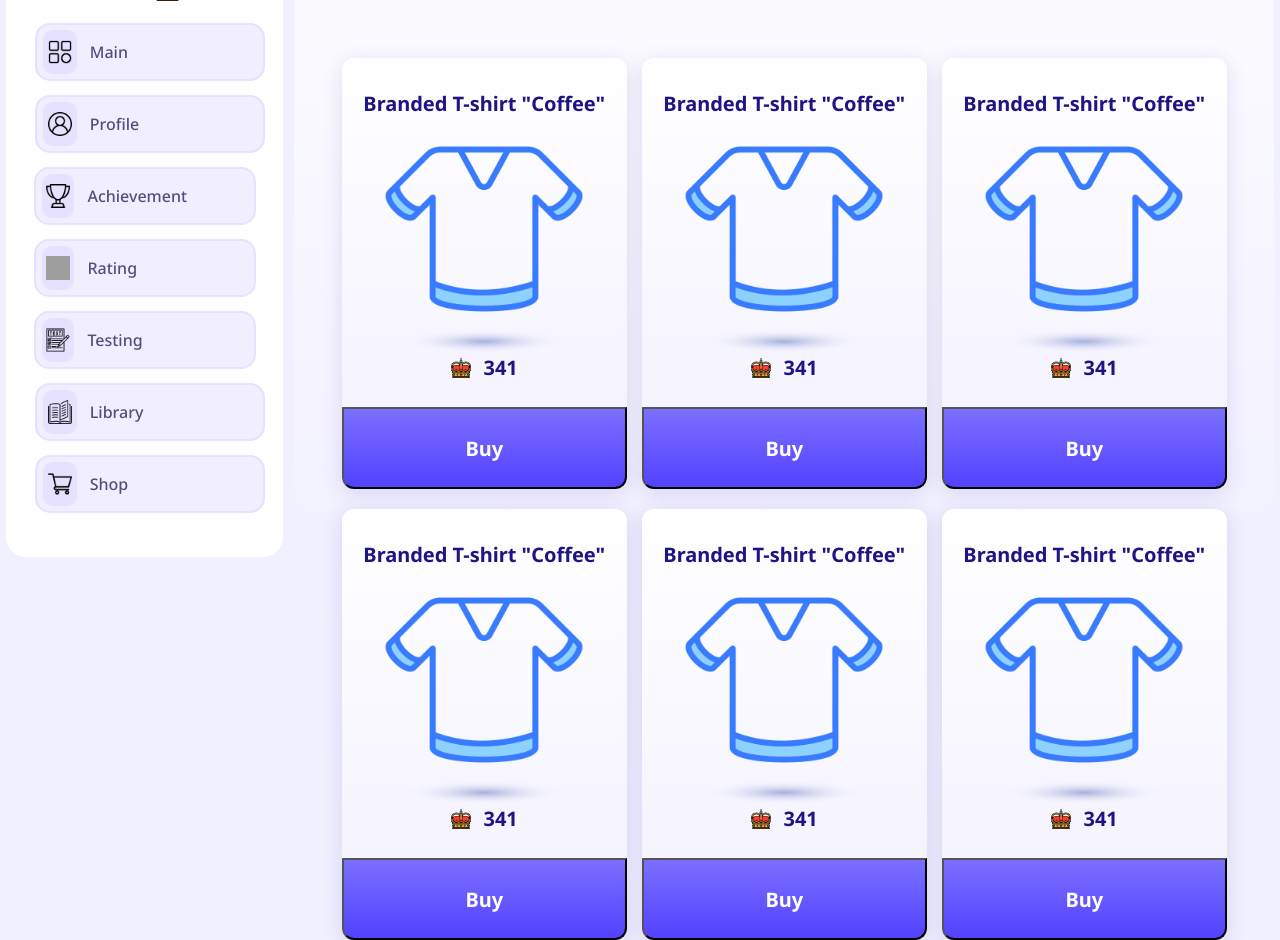
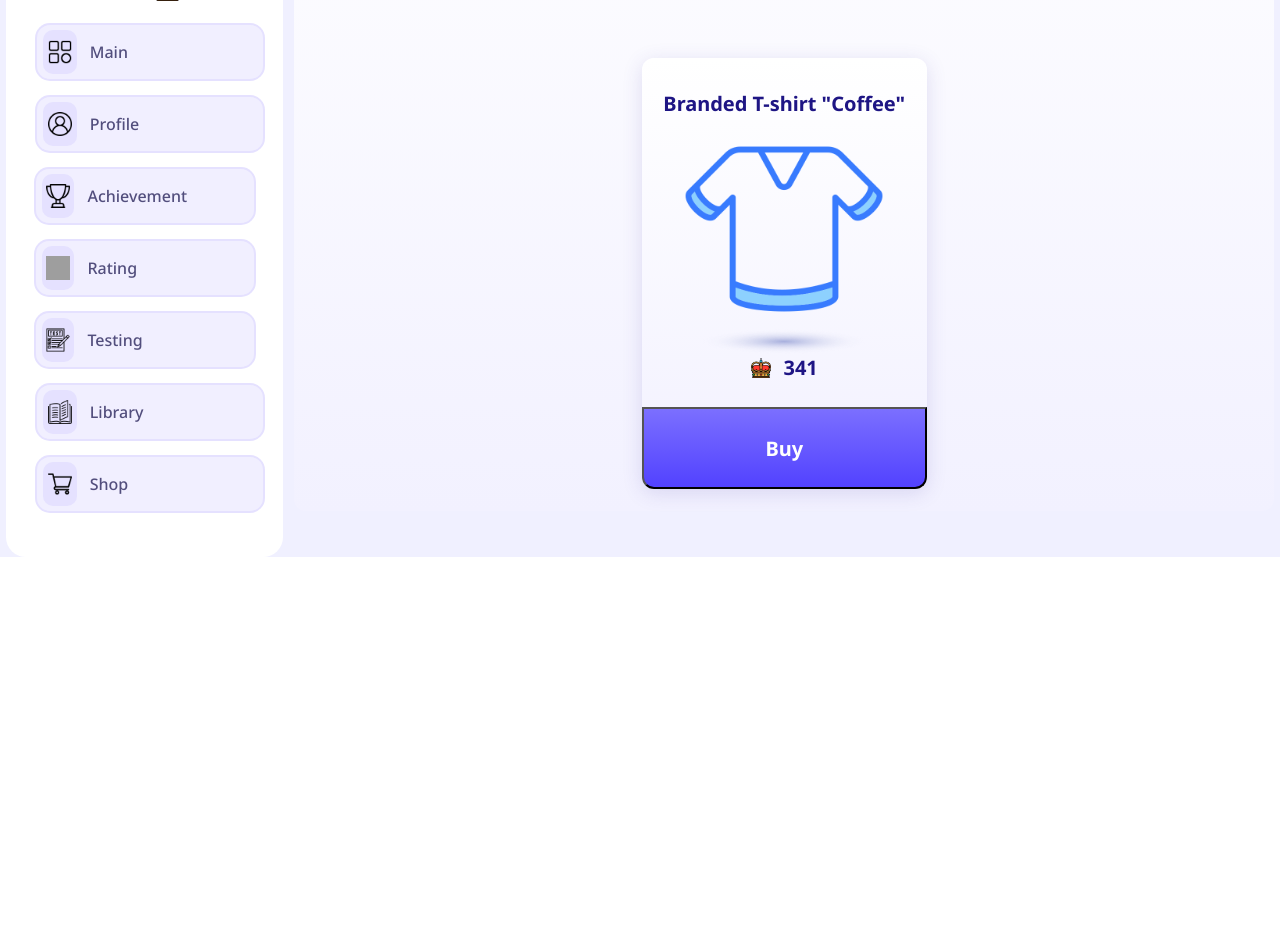
Before and after one commit to GennadiiLazovskii/corporateCaffeApp, a React (Vite) app: page /shop in a window 1280 px wide. Shown: the part 360-1300 px from the top of the page. After the commit the page ends 917 px from the top, so only its background shows below. Built offline with nearby package versions, Linux system fonts and the light colour scheme; grey boxes are pictures that could not be loaded.

Commit message:
Add reducer userShopItemDescr

```diff
--- a/src/components/actions/modalActions.jsx
+++ b/src/components/actions/modalActions.jsx
@@ -9,3 +9,11 @@ export const showDescrActiveTask = () => ({
 export const hideModal = () => ({
     type: 'HIDE_MODAL',
 });
+
+export const showUserShopItemDescr = () => ({
+    type: 'SHOW_USER_SHOP_ITEM_DESCR',
+});
+
+export const hideUserShopItemDescr = () => ({
+    type: 'HIDE_USER_SHOP_ITEM_DESCR',
+});
--- a/src/components/reducers/modalReducer.jsx
+++ b/src/components/reducers/modalReducer.jsx
@@ -18,6 +18,16 @@ export const modalReducer = (state, action) => {
                 openContestMonth: false,
                 openDescrActiveTask: false,
             };
+        case 'SHOW_USER_SHOP_ITEM_DESCR':
+            return {
+                ...state,
+                openShopItemDescr: true,
+            };
+        case 'HIDE_USER_SHOP_ITEM_DESCR':
+            return {
+                ...state,
+                openShopItemDescr: false,
+            };
         default:
             return state;
     }
--- a/src/components/userShop/userShopCard/UserShopCard.jsx
+++ b/src/components/userShop/userShopCard/UserShopCard.jsx
@@ -1,9 +1,28 @@
+import { modalReducer } from '../../reducers/modalReducer';
+import { showUserShopItemDescr, hideUserShopItemDescr } from '../../actions/modalActions';
+import { useReducer } from 'react';
 import styles from "./UserShopCard.module.scss";
 import Crown from "../../../img/user/crown.png";
 import tShirt from "../../../img/user/t-shirt.png";
 import Ellipse from "../../../img/user/Ellipse.png"
+import UserShopItemDescr from '../userShopItemDescr/UserShopItemDescr';
 
 const UserShopCard = () => {
+
+    const initialState = {
+        openShopItemDescr: false,
+    }
+
+    const [state, dispatch] = useReducer(modalReducer, initialState);
+
+    const handleShowUserShopItemDescr = () => {
+        dispatch(showUserShopItemDescr());
+    };
+
+    const handleHideUserShopItemDescr = () => {
+        dispatch(hideUserShopItemDescr());
+    };
+
     return (
         <div className={styles.userShopCard}>
             <div className={styles.userShopCardWrap}>
@@ -11,7 +30,7 @@ const UserShopCard = () => {
                     <p>Branded T-shirt "Coffee" </p>
                 </div>
                 <div className={styles.userShopCardImg}>
-                    <img src={tShirt} alt="t-Shirt" />
+                    <img onClick={handleShowUserShopItemDescr} src={tShirt} alt="t-Shirt" />
                     <img className={styles.userShopCardImgEllipse} src={Ellipse} alt="Ellipse" />
                 </div>
                 <div className={styles.userShopCardPrice}>
@@ -24,96 +43,7 @@ const UserShopCard = () => {
                     </button>
                 </div>
             </div>
-            <div className={styles.userShopCardWrap}>
-                <div className={styles.userShopCardHeader}>
-                    <p>Branded T-shirt "Coffee" </p>
-                </div>
-                <div className={styles.userShopCardImg}>
-                    <img src={tShirt} alt="t-Shirt" />
-                    <img className={styles.userShopCardImgEllipse} src={Ellipse} alt="Ellipse" />
-                </div>
-                <div className={styles.userShopCardPrice}>
-                    <img src={Crown} alt="Crown" />
-                    <p>341</p>
-                </div>
-                <div className={styles.userShopCardBtn}>
-                    <button>
-                        <p>Buy</p>
-                    </button>
-                </div>
-            </div>
-            <div className={styles.userShopCardWrap}>
-                <div className={styles.userShopCardHeader}>
-                    <p>Branded T-shirt "Coffee" </p>
-                </div>
-                <div className={styles.userShopCardImg}>
-                    <img src={tShirt} alt="t-Shirt" />
-                    <img className={styles.userShopCardImgEllipse} src={Ellipse} alt="Ellipse" />
-                </div>
-                <div className={styles.userShopCardPrice}>
-                    <img src={Crown} alt="Crown" />
-                    <p>341</p>
-                </div>
-                <div className={styles.userShopCardBtn}>
-                    <button>
-                        <p>Buy</p>
-                    </button>
-                </div>
-            </div>
-            <div className={styles.userShopCardWrap}>
-                <div className={styles.userShopCardHeader}>
-                    <p>Branded T-shirt "Coffee" </p>
-                </div>
-                <div className={styles.userShopCardImg}>
-                    <img src={tShirt} alt="t-Shirt" />
-                    <img className={styles.userShopCardImgEllipse} src={Ellipse} alt="Ellipse" />
-                </div>
-                <div className={styles.userShopCardPrice}>
-                    <img src={Crown} alt="Crown" />
-                    <p>341</p>
-                </div>
-                <div className={styles.userShopCardBtn}>
-                    <button>
-                        <p>Buy</p>
-                    </button>
-                </div>
-            </div>
-            <div className={styles.userShopCardWrap}>
-                <div className={styles.userShopCardHeader}>
-                    <p>Branded T-shirt "Coffee" </p>
-                </div>
-                <div className={styles.userShopCardImg}>
-                    <img src={tShirt} alt="t-Shirt" />
-                    <img className={styles.userShopCardImgEllipse} src={Ellipse} alt="Ellipse" />
-                </div>
-                <div className={styles.userShopCardPrice}>
-                    <img src={Crown} alt="Crown" />
-                    <p>341</p>
-                </div>
-                <div className={styles.userShopCardBtn}>
-                    <button>
-                        <p>Buy</p>
-                    </button>
-                </div>
-            </div>
-            <div className={styles.userShopCardWrap}>
-                <div className={styles.userShopCardHeader}>
-                    <p>Branded T-shirt "Coffee" </p>
-                </div>
-                <div className={styles.userShopCardImg}>
-                    <img src={tShirt} alt="t-Shirt" />
-                    <img className={styles.userShopCardImgEllipse} src={Ellipse} alt="Ellipse" />
-                </div>
-                <div className={styles.userShopCardPrice}>
-                    <img src={Crown} alt="Crown" />
-                    <p>341</p>
-                </div>
-                <div className={styles.userShopCardBtn}>
-                    <button>
-                        <p>Buy</p>
-                    </button>
-                </div>
-            </div>
+            {state.openShopItemDescr && <UserShopItemDescr/>}
         </div>
     )
 }
--- a/src/components/userShop/userShopCard/UserShopCard.module.scss
+++ b/src/components/userShop/userShopCard/UserShopCard.module.scss
@@ -26,6 +26,7 @@
         display: flex;
         flex-direction: column;
         img {
+            cursor: pointer;
             width: 200px;
             height: 200px;
         }
--- a/src/components/userShop/userShopItemDescr/UserShopItemDescr.jsx
+++ b/src/components/userShop/userShopItemDescr/UserShopItemDescr.jsx
@@ -0,0 +1,11 @@
+import styles from './UserShopItemDescr.module.scss';
+
+const UserShopItemDescr = () => {
+    return (
+        <div className={styles.userShopItemDescr}>
+            <h1>HELO</h1>
+        </div>
+    )
+}
+
+export default UserShopItemDescr;
--- a/src/components/userShop/userShopItemDescr/UserShopItemDescr.module.scss
+++ b/src/components/userShop/userShopItemDescr/UserShopItemDescr.module.scss
@@ -0,0 +1,6 @@
+.userShopItemDescr {
+    width: 900px;
+    height: 650px;
+    background: linear-gradient(180deg, #F9F9FF 0%, #E4E1FF 100.05%);
+    border-radius: 12px;
+}
--- a/src/components/userShop/userShopScreean/UserShopScreean.jsx
+++ b/src/components/userShop/userShopScreean/UserShopScreean.jsx
@@ -2,8 +2,8 @@ import UserShopBtn from '../userShopBtn/UserShopBtn';
 import UserShopCard from '../userShopCard/UserShopCard';
 import styles from './UserShopScreean.module.scss';
 import Delivery from '../../../img/shop/delivery.png';
+const UserShopScreean = () => {
 
-const UserShopScreean = () => {
     return (
         <div className={styles.userShopScreean}>
             <div className={styles.userShopScreeanHead}>
```
